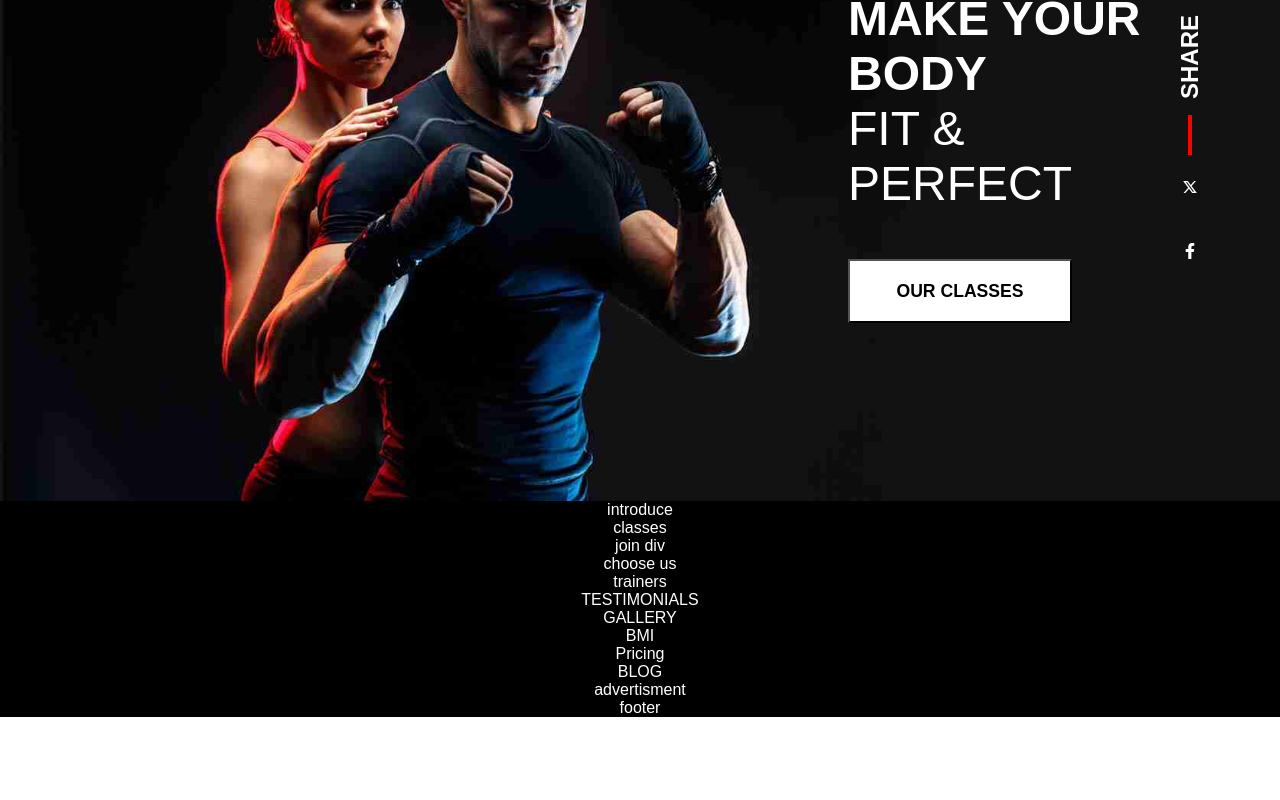
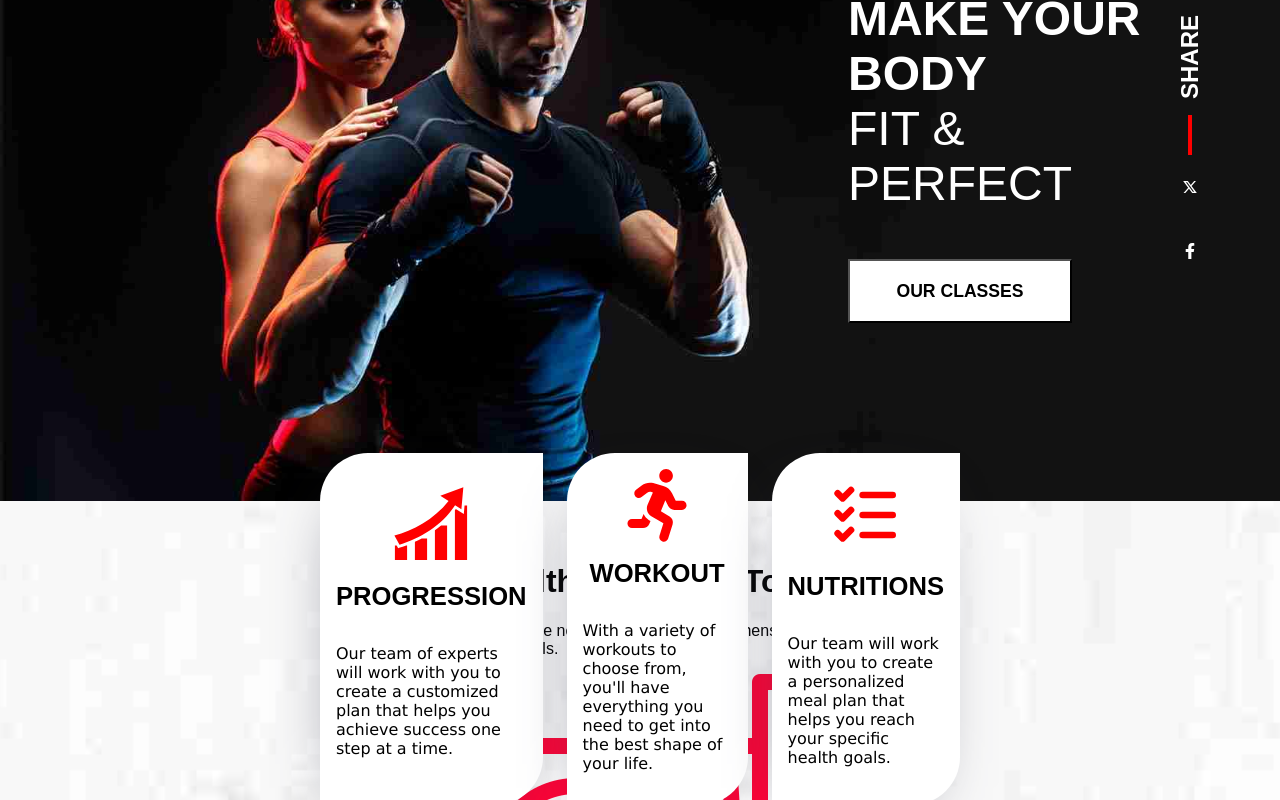
Before and after one commit to PawelWydra/Gymate-main, a React (Create React App) app: page / in a window 1280 px wide. Shown: the part 300-1100 px from the top of the page. Before the commit the page ends 1017 px from the top, so only its background shows below. Built offline with nearby package versions, Linux system fonts and the light colour scheme; some icons are missing.

Commit message:
add cards

```diff
--- a/src/App.js
+++ b/src/App.js
@@ -1,4 +1,5 @@
 import "./app.css";
+import Introduce from "./components/introduce/introduce.jsx";
 import Navbar from "./components/navbar/navbar.jsx";
 import Title from "./components/title/title.jsx";
 
@@ -7,7 +8,7 @@ function App() {
     <div className="main-wrapper">
       <Navbar />
       <Title />
-      <section>introduce</section>
+      <Introduce />
       <section>classes</section>
       <section>join div</section>
       <section>choose us</section>
--- a/src/components/introduce/introduce.css
+++ b/src/components/introduce/introduce.css
@@ -0,0 +1,52 @@
+.introduce-container {
+  position: relative;
+  width: 100%;
+  background-image: url("../../images/who-we-are/background.jpg");
+  background-position: center;
+  background-size: cover;
+  display: flex;
+  flex-direction: column;
+  justify-content: center;
+  align-items: center;
+  color: black;
+}
+
+.introduce-container > div {
+  width: 50vw;
+}
+
+.introduce-card-container {
+  position: absolute;
+  top: -3rem;
+  display: flex;
+  justify-content: space-around;
+  align-items: center;
+  gap: 1.5rem;
+}
+
+.introduce-card {
+  background-color: #fff;
+  height: 20rem;
+  width: 30%;
+  display: flex;
+  flex-direction: column;
+  justify-content: center;
+  align-items: center;
+  padding: 1rem;
+  box-shadow: -6px 23px 71px -40px rgba(66, 68, 90, 1);
+  border-radius: 3rem 0;
+
+}
+
+.introduce-card h1 {
+  font-size: 1.6rem;
+}
+
+.introduce-card p {
+  font-family: Verdana, Geneva, Tahoma, sans-serif;
+}
+
+.introduce-card-icon {
+  font-size: 5rem;
+  color: red;
+}
--- a/src/components/introduce/introduce.jsx
+++ b/src/components/introduce/introduce.jsx
@@ -2,13 +2,16 @@ import "./introduce.css";
 import { GiProgression } from "react-icons/gi";
 import { FaRunning } from "react-icons/fa";
 import { TbListCheck } from "react-icons/tb";
+import weightLifter from "../../images/who-we-are/weightlifter.png";
+import equipment from "../../images/who-we-are/equpments.png";
+import machines from "../../images/who-we-are/gym.png";
 
 function Introduce() {
   return (
     <div className="introduce-container">
       <div className="introduce-card-container">
         <div className="introduce-card">
-          <GiProgression />
+          <GiProgression className="introduce-card-icon" />
           <h1>PROGRESSION</h1>
           <p>
             Our team of experts will work with you to create a customized plan
@@ -16,7 +19,7 @@ function Introduce() {
           </p>
         </div>
         <div className="introduce-card">
-          <FaRunning />
+          <FaRunning className="introduce-card-icon" />
           <h1>WORKOUT</h1>
           <p>
             With a variety of workouts to choose from, you'll have everything
@@ -24,7 +27,7 @@ function Introduce() {
           </p>
         </div>
         <div className="introduce-card">
-          <TbListCheck />
+          <TbListCheck className="introduce-card-icon" />
           <h1>NUTRITIONS</h1>
           <p>
             Our team will work with you to create a personalized meal plan that
@@ -34,13 +37,25 @@ function Introduce() {
       </div>
       <div className="introduce-info-container">
         <div className="info-item">
-          <h3></h3>
-          <h1></h1>
-          <p></p>
+          <h3>WHO WE ARE</h3>
+          <h1>Take Your Health And Body To Next Level</h1>
+          <p>
+            Take your health and body to the next level with our comprehensive
+            program designed to help you reach your fitness goals.
+          </p>
           <div className="introduce-icon-container">
-            <div className="introduce-icon"></div>
-            <div className="introduce-icon"></div>
-            <div className="introduce-icon"></div>
+            <div className="introduce-icon">
+              <img src={weightLifter} alt="Weight Lifter" />
+              <h2>PROFESSIONAL TRAINERS</h2>
+            </div>
+            <div className="introduce-icon">
+              <img src={equipment} alt="Equipment" />
+              <h2>MODERN EQUIPMENTS</h2>
+            </div>
+            <div className="introduce-icon">
+              <img src={machines} alt="Machines" />
+              <h2>FANCY GYM MACHINES</h2>
+            </div>
           </div>
           <button></button>
         </div>
```
